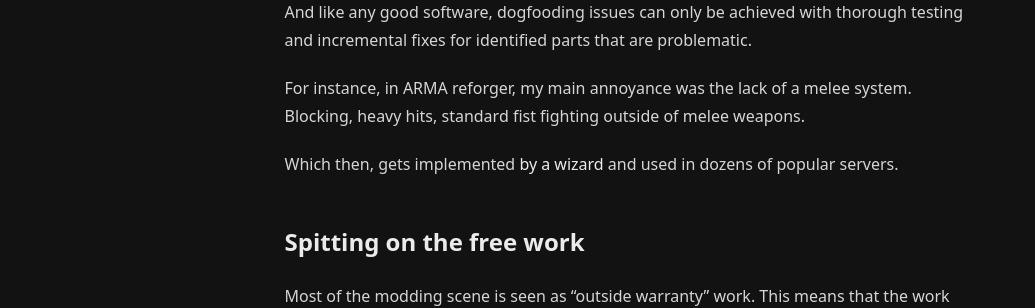
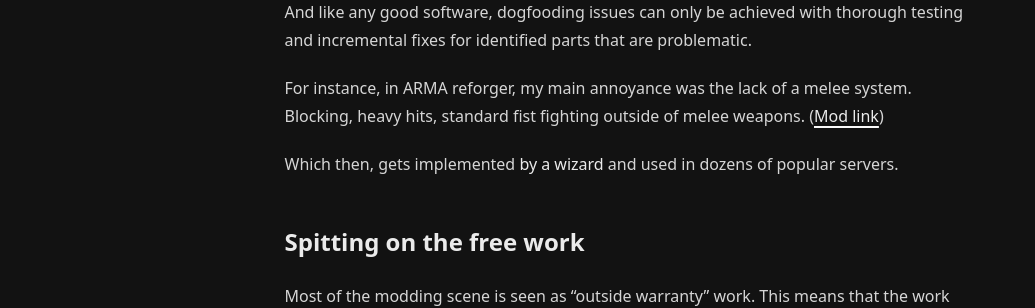
Before and after one commit to h8d13/dontreadthedocs, a Jekyll site: the page built from _notes/modding-wizards.md, in a window 1280 px wide and 900 px high, scrolled down 800 px. Shown: the part 183-491 px from the top of the window, without its empty margins (0-1035 px from the left). Built offline with Jekyll 4.4.1, drawn with Linux system fonts in a browser that asks for light colours.

Commit message:
add link
Signed-off-by: h8d13 <hadean-eon-dev@proton.me>

```diff
--- a/_notes/modding-wizards.md
+++ b/_notes/modding-wizards.md
@@ -27,7 +27,7 @@ And like any good software, dogfooding issues can only be achieved with thorough
 testing and incremental fixes for identified parts that are problematic.
 
 For instance, in ARMA reforger, my main annoyance was the lack of a melee system.
-Blocking, heavy hits, standard fist fighting outside of melee weapons.
+Blocking, heavy hits, standard fist fighting outside of melee weapons. ([Mod link][arma-r-mod])
 
 Which then, gets implemented **by a wizard** and used in dozens of popular servers.
 
@@ -122,5 +122,5 @@ enough to be endorsed while they were building it.**
 [after-intel]: https://rockstarintel.com/problems-exposed-at-fivem-after-rockstar-games-acquisition-its-claimed/
 [after-gameranx]: https://gameranx.com/updates/id/529086/article/rumor-gta-roleplay-server-fivem-victim-of-hostile-takeover-and-one-of-rockstars-own-is-involved/
 [after-sk]: https://sportskeeda.com/gta/news-popular-gta-5-rp-server-fivem-reportedly-suffers-management-issues
-
+[arma-r-mod]: https://reforger.armaplatform.com/workshop/6595113A3678CF5D-MeleeCombatExtended
 ---
```
